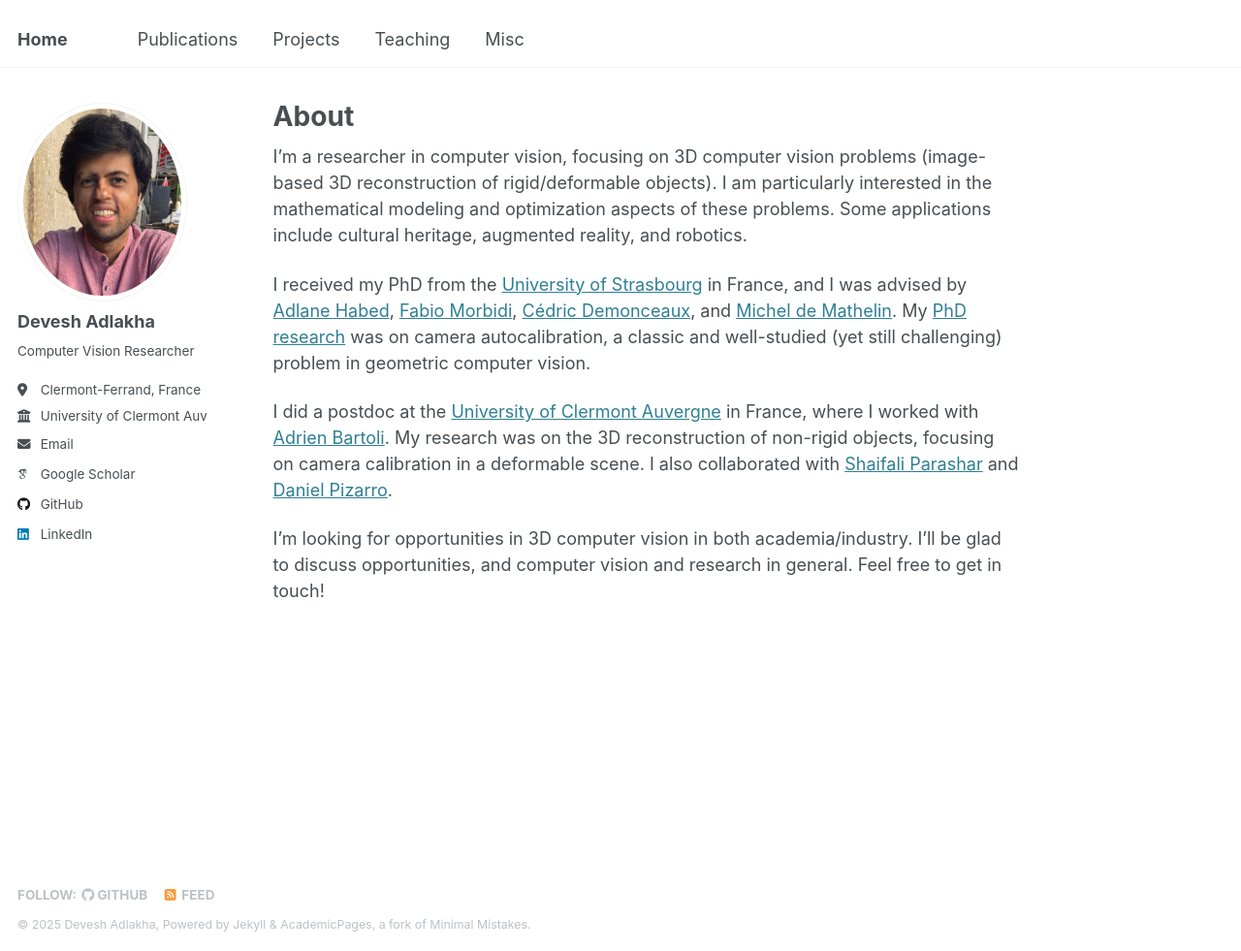
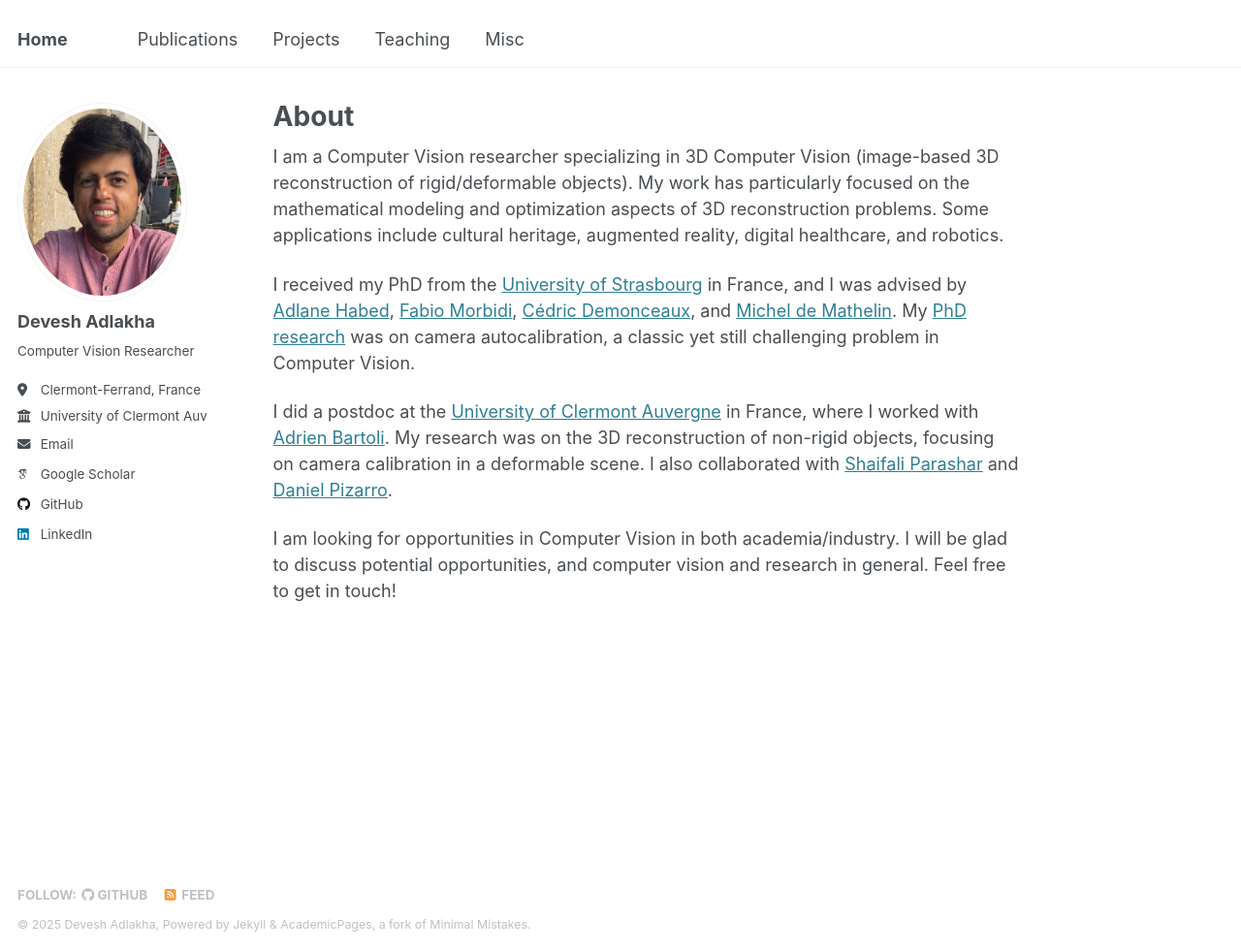
Before and after one commit to devadlakha/devadlakha.github.io, a Jekyll site: the page built from _pages/about.md, in a window 1280 px wide and 981 px high. Shown: the whole window at 97% size. Built offline with Jekyll 4.4.1, drawn with Linux system fonts in a browser that asks for light colours; some web fonts are replaced.

Commit message:
Update about.md

```diff
--- a/_pages/about.md
+++ b/_pages/about.md
@@ -7,10 +7,10 @@ redirect_from:
   - /about.html
 ---
 
-I'm a researcher in computer vision, focusing on 3D computer vision problems (image-based 3D reconstruction of rigid/deformable objects). I am particularly interested in the mathematical modeling and optimization aspects of these problems. Some applications include cultural heritage, augmented reality, and robotics.
+I am a Computer Vision researcher specializing in 3D Computer Vision (image-based 3D reconstruction of rigid/deformable objects). My work has particularly focused on the mathematical modeling and optimization aspects of 3D reconstruction problems. Some applications include cultural heritage, augmented reality, digital healthcare, and robotics.
 
-I received my PhD from the [University of Strasbourg](https://en.unistra.fr) in France, and I was advised by [Adlane Habed](https://habed.weebly.com), [Fabio Morbidi](https://home.mis.u-picardie.fr/~fabio/Index.html), [Cédric Demonceaux](https://sites.google.com/view/cedricdemonceaux/home), and [Michel de Mathelin](https://rdh.icube.unistra.fr/Michel_de_Mathelin_personal_web_page). My [PhD research](https://publication-theses.unistra.fr/public/theses_doctorat/2022/ADLAKHA_Devesh_2022_ED269.pdf) was on camera autocalibration, a classic and well-studied (yet still challenging) problem in geometric computer vision.
+I received my PhD from the [University of Strasbourg](https://en.unistra.fr) in France, and I was advised by [Adlane Habed](https://habed.weebly.com), [Fabio Morbidi](https://home.mis.u-picardie.fr/~fabio/Index.html), [Cédric Demonceaux](https://sites.google.com/view/cedricdemonceaux/home), and [Michel de Mathelin](https://rdh.icube.unistra.fr/Michel_de_Mathelin_personal_web_page). My [PhD research](https://publication-theses.unistra.fr/public/theses_doctorat/2022/ADLAKHA_Devesh_2022_ED269.pdf) was on camera autocalibration, a classic yet still challenging problem in Computer Vision.
 
 I did a postdoc at the [University of Clermont Auvergne](https://www.uca.fr/en) in France, where I worked with [Adrien Bartoli](https://encov.ip.uca.fr/ab/). My research was on the 3D reconstruction of non-rigid objects, focusing on camera calibration in a deformable scene. I also collaborated with [Shaifali Parashar](https://shaifaliparashar.github.io) and [Daniel Pizarro](https://www.uah.es/es/estudios/profesor/Daniel-Pizarro-Perez/).
 
-I'm looking for opportunities in 3D computer vision in both academia/industry. I'll be glad to discuss opportunities, and computer vision and research in general. Feel free to get in touch!
+I am looking for opportunities in Computer Vision in both academia/industry. I will be glad to discuss potential opportunities, and computer vision and research in general. Feel free to get in touch!
```
